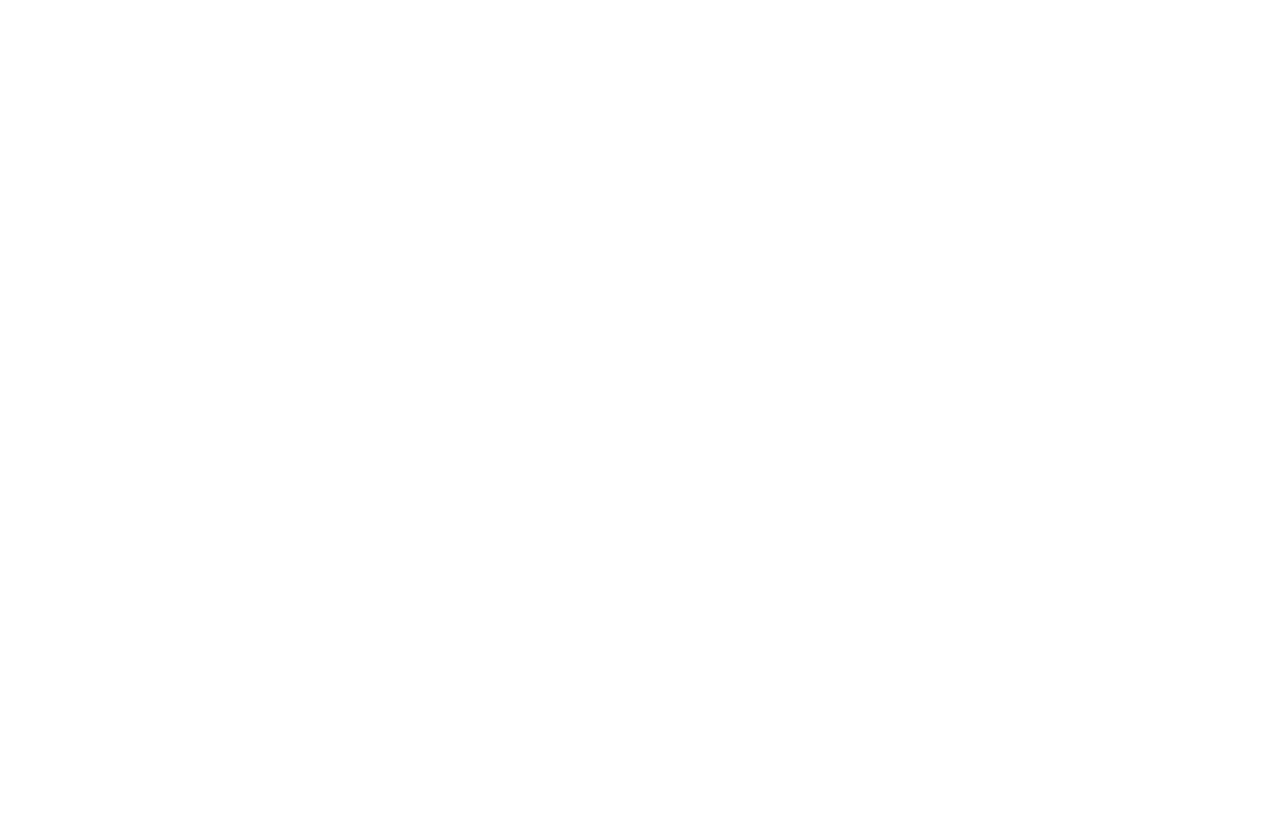
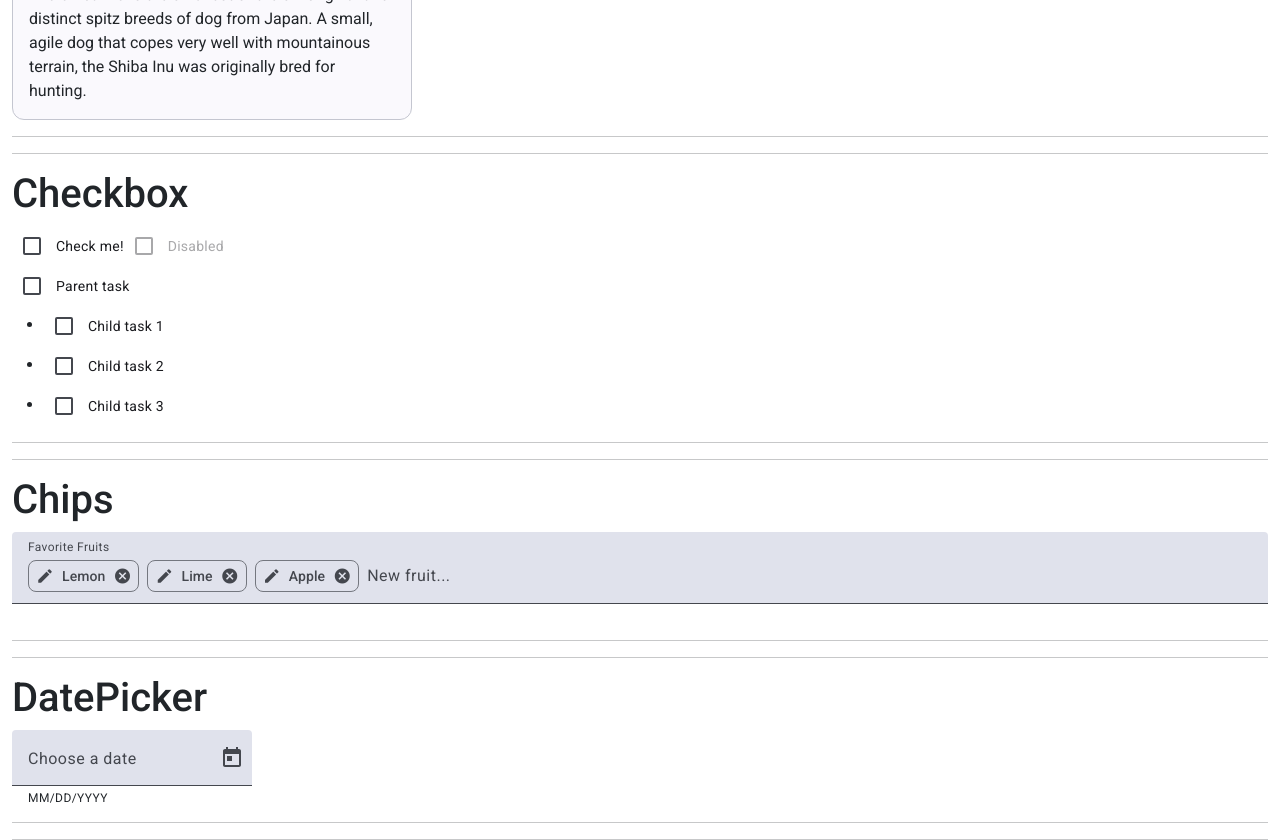
Before and after one commit to rutu-jadhav1/all_miniTask, an Angular app: page /materialComponent2 in a window 1280 px wide. Before the commit this address led to /. Shown: the part 840-1680 px from the top of the page. Before the commit the page ends 800 px from the top, so only its background shows below. Built offline with nearby package versions, Linux system fonts and the light colour scheme.

Commit message:
Material practice 15-sep

```diff
--- a/src/app/app.routes.ts
+++ b/src/app/app.routes.ts
@@ -4,6 +4,7 @@
 import { NavbarComponent } from './component/navbar-component/navbar-component';
 import { StudentListComponent } from './component/student-list-component/student-list-component';
 import { MaterialComponent } from './component/material-component/material-component';
+import { MaterialComponent2 } from './component/material-component2/material-component2';
 
 export const routes: Routes = [
 
@@ -31,6 +32,10 @@
                     {
                         path: 'materialComponent',
                         component: MaterialComponent
+                    },
+                    {
+                        path:'materialComponent2',
+                        component: MaterialComponent2
                     }
                 ]
     }
--- a/src/app/component/material-component/material-component.css
+++ b/src/app/component/material-component/material-component.css
@@ -1,23 +1,3 @@
-.example-card {
-  max-width: 400px;
-  margin-bottom: 8px;
-}
-
-.example-header-image {
-  background-image: url('https://material.angular.dev/assets/img/examples/shiba1.jpg');
-  background-size: cover;
-}
-
-.example-form {
-  min-width: 150px;
-  max-width: 500px;
-  width: 100%;
-  margin-top: 16px;
-}
-
-.example-full-width {
-  width: 100%;
-}
 
 section {
   display: flex;
--- a/src/app/component/material-component/material-component.html
+++ b/src/app/component/material-component/material-component.html
@@ -1,39 +1,4 @@
-<mat-card class="example-card" appearance="outlined">
-  <mat-card-header>
-    <div mat-card-avatar class="example-header-image"></div>
-    <mat-card-title>Shiba Inu</mat-card-title>
-    <mat-card-subtitle>Dog Breed</mat-card-subtitle>
-  </mat-card-header>
-  <img mat-card-image src="https://material.angular.dev/assets/img/examples/shiba2.jpg" alt="Photo of a Shiba Inu">
-  <mat-card-content>
-    <p>
-      The Shiba Inu is the smallest of the six original and distinct spitz breeds of dog from Japan.
-      A small, agile dog that copes very well with mountainous terrain, the Shiba Inu was originally
-      bred for hunting.
-    </p>
-  </mat-card-content>
-  <mat-card-actions>
-    <button matButton>LIKE</button>
-    <button matButton>SHARE</button>
-  </mat-card-actions>
-</mat-card>
 
-<hr/>
-
-<mat-card class="example-card" appearance="outlined">
-  <mat-card-header>
-    <mat-card-title-group>
-      <mat-card-title>Shiba Inu</mat-card-title>
-      <mat-card-subtitle>Medium</mat-card-subtitle>
-      <img mat-card-md-image src="https://material.angular.dev/assets/img/examples/shiba2.jpg"  alt="Image of a Shiba Inu">
-    </mat-card-title-group>
-  </mat-card-header>
-  <mat-card-content>
-    {{longText}}
-  </mat-card-content>
-</mat-card>
-<hr/>
-<hr/>
 <h1>Auto Complete</h1>
 Control value: {{myControl.value || 'empty'}}
 
--- a/src/app/component/material-component/material-component.ts
+++ b/src/app/component/material-component/material-component.ts
@@ -29,9 +29,6 @@
 throw new Error('Method not implemented.');
 }
 
-  longText = `The Shiba Inu is the smallest of the six original and distinct spitz breeds of dog
-  from Japan. A small, agile dog that copes very well with mountainous terrain, the Shiba Inu was
-  originally bred for hunting.`;
 
    @ViewChild('input') input: ElementRef<HTMLInputElement> | undefined;
   myControl = new FormControl('');
--- /dev/null
+++ b/src/app/component/material-component2/material-component2.css
@@ -0,0 +1,24 @@
+.example-card {
+  max-width: 400px;
+  margin-bottom: 8px;
+}
+
+.example-header-image {
+  background-image: url('https://material.angular.dev/assets/img/examples/shiba1.jpg');
+  background-size: cover;
+}
+
+.example-form {
+  min-width: 150px;
+  max-width: 500px;
+  width: 100%;
+  margin-top: 16px;
+}
+
+.example-full-width {
+  width: 100%;
+}
+
+.example-chip-list {
+  width: 100%;
+}
--- /dev/null
+++ b/src/app/component/material-component2/material-component2.html
@@ -0,0 +1,111 @@
+<h1>Card</h1>
+<mat-card class="example-card" appearance="outlined">
+  <mat-card-header>
+    <div mat-card-avatar class="example-header-image"></div>
+    <mat-card-title>Shiba Inu</mat-card-title>
+    <mat-card-subtitle>Dog Breed</mat-card-subtitle>
+  </mat-card-header>
+  <img mat-card-image src="https://material.angular.dev/assets/img/examples/shiba2.jpg" alt="Photo of a Shiba Inu">
+  <mat-card-content>
+    <p>
+      The Shiba Inu is the smallest of the six original and distinct spitz breeds of dog from Japan.
+      A small, agile dog that copes very well with mountainous terrain, the Shiba Inu was originally
+      bred for hunting.
+    </p>
+  </mat-card-content>
+  <mat-card-actions>
+    <button matButton>LIKE</button>
+    <button matButton>SHARE</button>
+  </mat-card-actions>
+</mat-card>
+
+<hr/>
+
+<mat-card class="example-card" appearance="outlined">
+  <mat-card-header>
+    <mat-card-title-group>
+      <mat-card-title>Shiba Inu</mat-card-title>
+      <mat-card-subtitle>Medium</mat-card-subtitle>
+      <img mat-card-md-image src="https://material.angular.dev/assets/img/examples/shiba2.jpg"  alt="Image of a Shiba Inu">
+    </mat-card-title-group>
+  </mat-card-header>
+  <mat-card-content>
+    {{longText}}
+  </mat-card-content>
+</mat-card>
+<hr/>
+<hr/>
+
+<h1>Checkbox</h1>
+<section class="example-section">
+  <mat-checkbox class="example-margin">Check me!</mat-checkbox>
+  <mat-checkbox class="example-margin" [disabled]="true">Disabled</mat-checkbox>
+</section>
+
+<section class="example-section">
+  <span class="example-list-section">
+    <mat-checkbox
+      class="example-margin"
+      [checked]="task().completed"
+      [indeterminate]="partiallyComplete()"
+      (change)="update($event.checked)"
+    >
+      {{task().name}}
+    </mat-checkbox>
+  </span>
+  <span class="example-list-section">
+    <ul>
+      @for (subtask of task().subtasks; track subtask; let i = $index) {
+        <li>
+          <mat-checkbox [checked]="subtask.completed" (change)="update($event.checked, i)">
+            {{subtask.name}}
+          </mat-checkbox>
+        </li>
+      }
+    </ul>
+  </span>
+</section>
+
+<hr/><hr/>
+<h1>Chips</h1>
+<mat-form-field class="example-chip-list">
+  <mat-label>Favorite Fruits</mat-label>
+  <mat-chip-grid #chipGrid aria-label="Enter fruits">
+    @for (fruit of fruits(); track fruit) {
+      <mat-chip-row
+        (removed)="remove(fruit)"
+        [editable]="true"
+        (edited)="edit(fruit, $event)"
+        [aria-description]="'press enter to edit ' + fruit.name"
+      >
+        <button matChipEdit [attr.aria-label]="'edit ' + fruit.name">
+          <mat-icon>edit</mat-icon>
+        </button>
+        {{fruit.name}}
+        <button matChipRemove [attr.aria-label]="'remove ' + fruit.name">
+          <mat-icon>cancel</mat-icon>
+        </button>
+      </mat-chip-row>
+    }
+    <input
+      placeholder="New fruit..."
+      [matChipInputFor]="chipGrid"
+      [matChipInputSeparatorKeyCodes]="separatorKeysCodes"
+      [matChipInputAddOnBlur]="addOnBlur"
+      (matChipInputTokenEnd)="add($event)"
+    />
+  </mat-chip-grid>
+</mat-form-field>
+
+
+<hr/><hr/>
+<h1>DatePicker</h1>
+<mat-form-field>
+  <mat-label>Choose a date</mat-label>
+  <input matInput [matDatepicker]="picker">
+  <mat-hint>MM/DD/YYYY</mat-hint>
+  <mat-datepicker-toggle matIconSuffix [for]="picker"></mat-datepicker-toggle>
+  <mat-datepicker #picker></mat-datepicker>
+</mat-form-field>
+
+<hr/><hr/>
--- /dev/null
+++ b/src/app/component/material-component2/material-component2.ts
@@ -0,0 +1,124 @@
+import { LiveAnnouncer } from '@angular/cdk/a11y';
+import { COMMA, ENTER } from '@angular/cdk/keycodes';
+import { ChangeDetectionStrategy } from '@angular/core';
+import { Component, computed, inject, signal } from '@angular/core';
+import { FormsModule } from '@angular/forms';
+import { MatButtonModule } from '@angular/material/button';
+import { MatCardModule } from '@angular/material/card';
+import { MatCheckboxModule } from '@angular/material/checkbox';
+import { MatChipEditedEvent, MatChipInputEvent, MatChipsModule } from '@angular/material/chips';
+import { provideNativeDateAdapter } from '@angular/material/core';
+import { MatDatepickerModule } from '@angular/material/datepicker';
+import { MatFormFieldModule } from '@angular/material/form-field';
+import { MatIconModule } from '@angular/material/icon';
+import { MatInputModule } from '@angular/material/input';
+
+
+
+export interface Task {
+  name: string;
+  completed: boolean;
+  subtasks?: Task[];
+}
+
+export interface Fruit {
+  name: string;
+}
+
+@Component({
+  selector: 'app-material-component2',
+  providers: [provideNativeDateAdapter()],
+  imports: [MatCardModule,MatButtonModule,MatCheckboxModule,FormsModule,MatChipsModule, MatIconModule,MatFormFieldModule,
+            MatDatepickerModule,MatInputModule
+  ],
+  templateUrl: './material-component2.html',
+  styleUrl: './material-component2.css',
+  changeDetection: ChangeDetectionStrategy.OnPush,
+})
+export class MaterialComponent2 {
+
+  longText = `The Shiba Inu is the smallest of the six original and distinct spitz breeds of dog
+  from Japan. A small, agile dog that copes very well with mountainous terrain, the Shiba Inu was
+  originally bred for hunting.`;
+
+   readonly task = signal<Task>({
+    name: 'Parent task',
+    completed: false,
+    subtasks: [
+      {name: 'Child task 1', completed: false},
+      {name: 'Child task 2', completed: false},
+      {name: 'Child task 3', completed: false},
+    ],
+  });
+
+  readonly partiallyComplete = computed(() => {
+    const task = this.task();
+    if (!task.subtasks) {
+      return false;
+    }
+    return task.subtasks.some(t => t.completed) && !task.subtasks.every(t => t.completed);
+  });
+
+  update(completed: boolean, index?: number) {
+    this.task.update(task => {
+      if (index === undefined) {
+        task.completed = completed;
+        task.subtasks?.forEach(t => (t.completed = completed));
+      } else {
+        task.subtasks![index].completed = completed;
+        task.completed = task.subtasks?.every(t => t.completed) ?? true;
+      }
+      return {...task};
+    });
+  }
+
+   readonly addOnBlur = true;
+  readonly separatorKeysCodes = [ENTER, COMMA] as const;
+  readonly fruits = signal<Fruit[]>([{name: 'Lemon'}, {name: 'Lime'}, {name: 'Apple'}]);
+  readonly announcer = inject(LiveAnnouncer);
+
+  add(event: MatChipInputEvent): void {
+    const value = (event.value || '').trim();
+
+    // Add our fruit
+    if (value) {
+      this.fruits.update(fruits => [...fruits, {name: value}]);
+    }
+
+    // Clear the input value
+    event.chipInput!.clear();
+  }
+
+  remove(fruit: Fruit): void {
+    this.fruits.update(fruits => {
+      const index = fruits.indexOf(fruit);
+      if (index < 0) {
+        return fruits;
+      }
+
+      fruits.splice(index, 1);
+      this.announcer.announce(`Removed ${fruit.name}`);
+      return [...fruits];
+    });
+  }
+
+  edit(fruit: Fruit, event: MatChipEditedEvent) {
+    const value = event.value.trim();
+
+    // Remove fruit if it no longer has a name
+    if (!value) {
+      this.remove(fruit);
+      return;
+    }
+
+    // Edit existing fruit
+    this.fruits.update(fruits => {
+      const index = fruits.indexOf(fruit);
+      if (index >= 0) {
+        fruits[index].name = value;
+        return [...fruits];
+      }
+      return fruits;
+    });
+  }
+}
--- a/src/app/component/navbar-component/navbar-component.html
+++ b/src/app/component/navbar-component/navbar-component.html
@@ -18,6 +18,9 @@
         <li class="nav-item">
           <a class="nav-link" routerLink="materialComponent">Material Component</a>
         </li>
+        <li class="nav-item">
+          <a class="nav-link" routerLink="materialComponent2">Material Component2</a>
+        </li>
 
 
       </ul>
```
Also changed, not shown: 1 other file (tests, documents, lock files or other folders).
